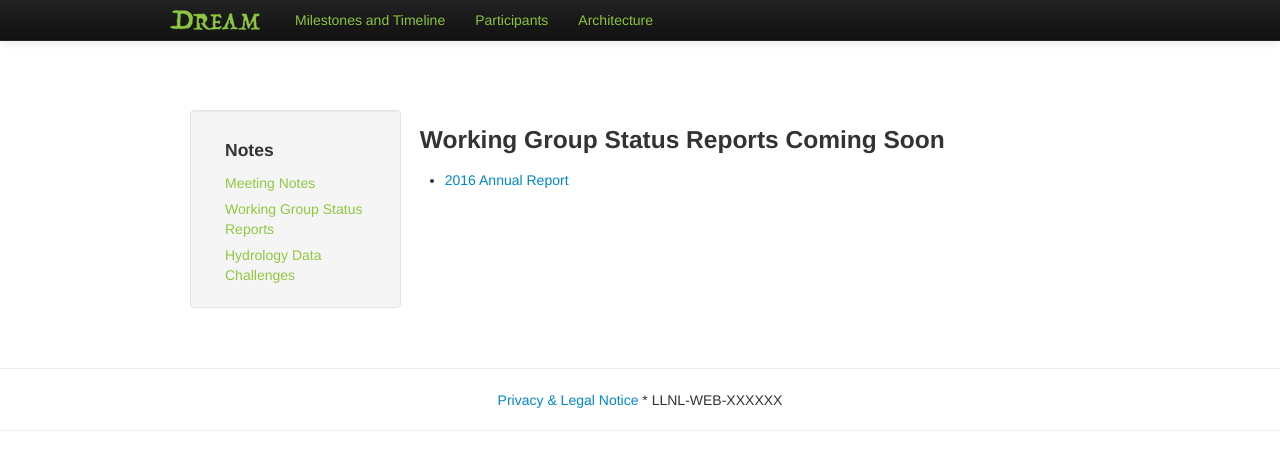
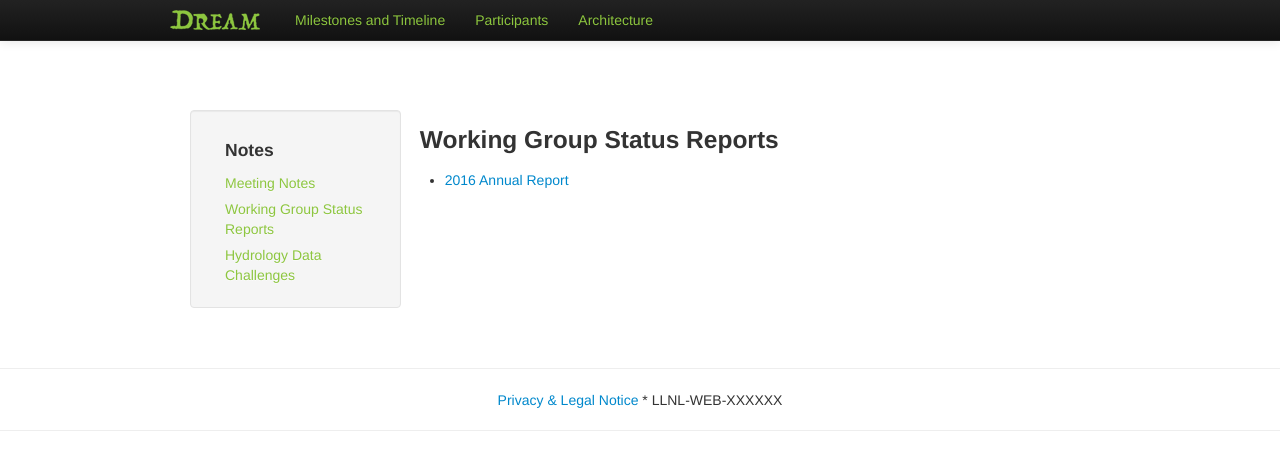
Before and after one commit to ESGF/dream, a Jekyll site: the page built from working-group-status-reports.md, in a window 1280 px wide. Shown: the top 470 px of the page. Built offline with Jekyll 4.4.1, drawn with Linux system fonts in a browser that asks for light colours; nearby versions of some CDN libraries.

Commit message:
MBH: removing coming soon

```diff
--- a/working-group-status-reports.md
+++ b/working-group-status-reports.md
@@ -3,6 +3,6 @@ layout: default
 title: Working Group Status Reports
 ---
 
-### Working Group Status Reports Coming Soon
+### Working Group Status Reports
 
 * [2016 Annual Report]({{site.url}}/Data/pdf/DREAM_Annual_Report_2016.pdf)
```
